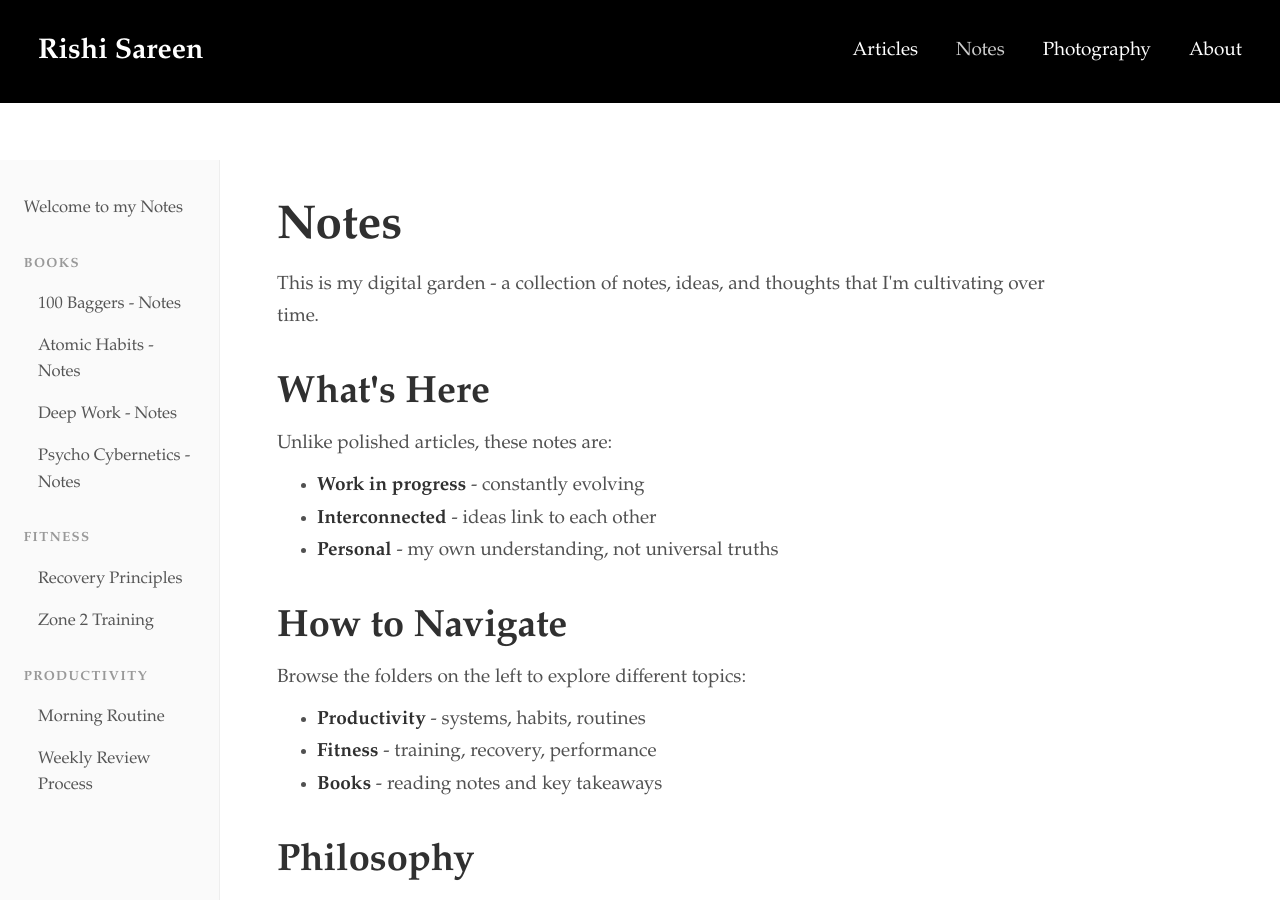
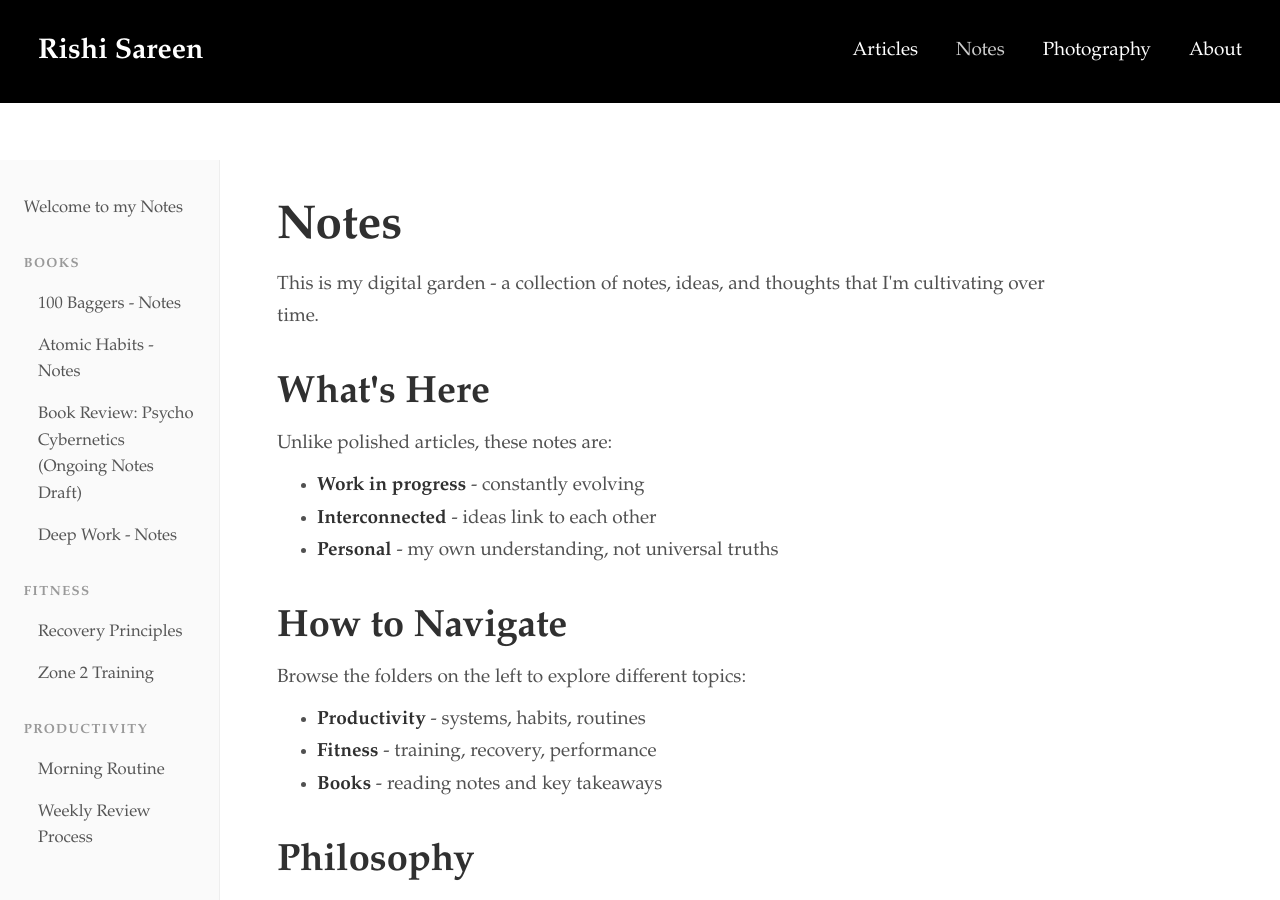
Before and after one commit to rishisareen/rishisareen.github.io, a Jekyll site: the page built from notes.html, in a window 1280 px wide and 900 px high. Built offline with Jekyll 4.4.1, drawn with Linux system fonts in a browser that asks for light colours.

Commit message:
Commit from Obsidian: 2026-01-20 09:02:24
Affected files:
_notes/books/psycho-cybernetics.md

```diff
--- a/_notes/books/psycho-cybernetics.md
+++ b/_notes/books/psycho-cybernetics.md
@@ -1,12 +1,9 @@
 ---
 layout: notes
-title: Psycho Cybernetics - Notes
+title: "Book Review: Psycho Cybernetics (Ongoing Notes Draft)"
 date: 2026-01-18
 ---
 
-
-
-# Book Review: Psycho Cybernetics
 
 <div style="display: flex; align-items: flex-start; gap: 20px;">
   <div style="flex: 0 0 auto; width: 100px; height: auto;">
```
